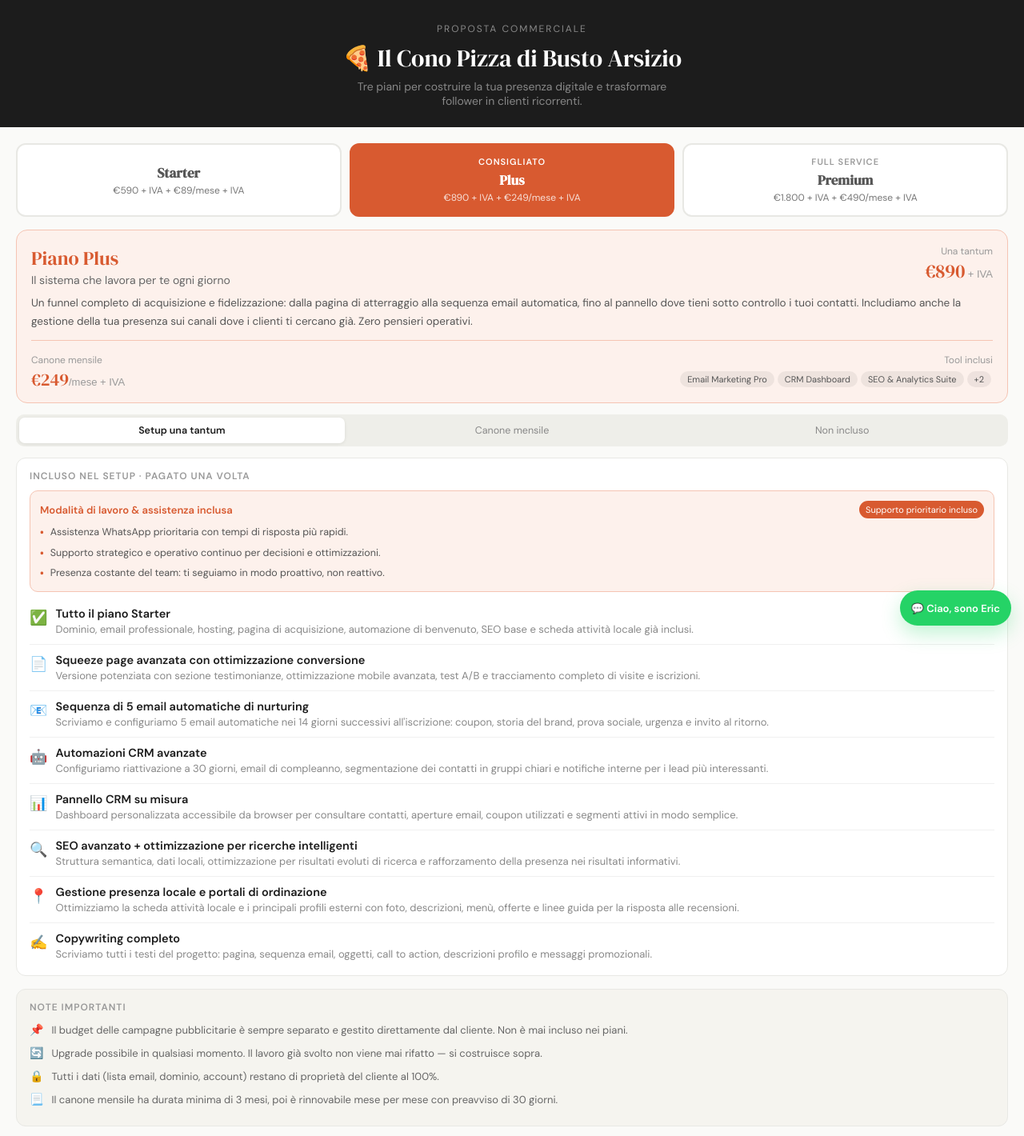
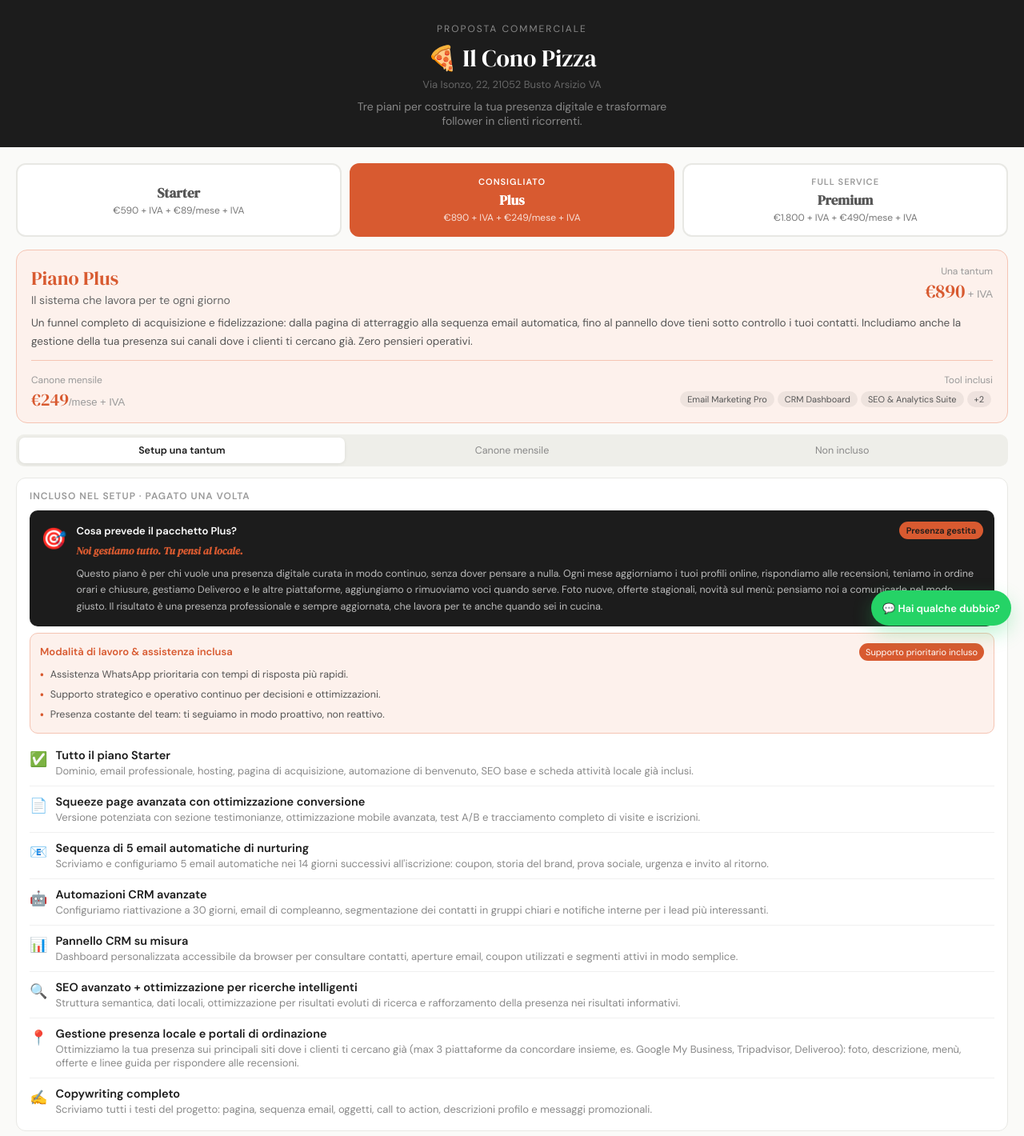
Before and after one commit to tave1013/preventivo-il-cono-pizza, a Next.js app: page / in a window 1280 px wide. Shown: the top 1420 px of the page at 80% size. Built offline with nearby package versions, Linux system fonts and the light colour scheme.

Commit message:
Aggiornamenti header e WhatsApp widget

```diff
--- a/app/page.jsx
+++ b/app/page.jsx
@@ -15,7 +15,7 @@ const plans = [
     highlight: false,
     badge: null,
     disclaimer: "Il canone mensile copre manutenzione tecnica e operatività del sistema. Qualsiasi modifica a contenuti, copy, automazioni o landing page è extra e viene preventivata separatamente.",
-    summary: "Costruiamo la tua identità digitale da zero: dominio, email professionale, pagina di acquisizione contatti e primo sistema automatico di benvenuto. Il cliente ti trova, ti scrive, riceve la promozione — tutto senza che tu faccia nulla a mano.",
+    summary: "Costruiamo la tua identità digitale da zero: dominio, email professionale, pagina di acquisizione contatti e primo sistema automatico di benvenuto. Il cliente ti trova, ti scrive, riceve la promozione. Tutto senza che tu faccia nulla a mano.",
     once_includes: [
       { label: "Registrazione e configurazione dominio", sub: "Scegliamo insieme il dominio migliore, gestiamo acquisto e configurazioni tecniche, colleghiamo tutto correttamente e ti consegniamo una base digitale pronta in tempi rapidi.", icon: "🌐" },
       { label: "Email professionale aziendale", sub: "Impostiamo caselle professionali (es. info@, ordini@), firma coerente con il brand e protezioni anti-spam, così comunichi in modo serio e affidabile fin dal primo contatto.", icon: "📧" },
@@ -54,7 +54,7 @@ const plans = [
       { label: "Automazioni CRM avanzate", sub: "Configuriamo riattivazione a 30 giorni, email di compleanno, segmentazione dei contatti in gruppi chiari e notifiche interne per i lead più interessanti.", icon: "🤖" },
       { label: "Pannello CRM su misura", sub: "Dashboard personalizzata accessibile da browser per consultare contatti, aperture email, coupon utilizzati e segmenti attivi in modo semplice.", icon: "📊" },
       { label: "SEO avanzato + ottimizzazione per ricerche intelligenti", sub: "Struttura semantica, dati locali, ottimizzazione per risultati evoluti di ricerca e rafforzamento della presenza nei risultati informativi.", icon: "🔍" },
-      { label: "Gestione presenza locale e portali di ordinazione", sub: "Ottimizziamo la scheda attività locale e i principali profili esterni con foto, descrizioni, menù, offerte e linee guida per la risposta alle recensioni.", icon: "📍" },
+      { label: "Gestione presenza locale e portali di ordinazione", sub: "Ottimizziamo la tua presenza sui principali siti dove i clienti ti cercano già (max 3 piattaforme da concordare insieme, es. Google My Business, Tripadvisor, Deliveroo): foto, descrizione, menù, offerte e linee guida per rispondere alle recensioni.", icon: "📍" },
       { label: "Copywriting completo", sub: "Scriviamo tutti i testi del progetto: pagina, sequenza email, oggetti, call to action, descrizioni profilo e messaggi promozionali.", icon: "✍️" },
     ],
     monthly_includes: [
@@ -79,12 +79,12 @@ const plans = [
     highlight: false,
     badge: "Full service",
     disclaimer: "Il canone mensile include tutti i servizi del piano. Sono incluse fino a 4 modifiche mensili a contenuti e copy esistenti. Nuove landing page, nuove sequenze email complete o nuovi funnel sono extra e vengono preventivati separatamente.",
-    summary: "Il pacchetto per chi vuole affidare tutto a noi: gestiamo le campagne pubblicitarie, attiviamo l'automazione sui social per acquisire lead in modo passivo e curiamo ogni canale online con continuità. Tu ti occupi della pizza — noi del resto.",
+    summary: "Il pacchetto per chi vuole affidare tutto a noi: gestiamo le campagne pubblicitarie, attiviamo l'automazione sui social per acquisire lead in modo passivo e curiamo ogni canale online con continuità. Tu ti occupi della pizza, noi del resto.",
     once_includes: [
       { label: "Tutto il piano Plus", sub: "Infrastruttura, funnel email completo, CRM, ottimizzazione della ricerca, presenza locale e copywriting sono già inclusi.", icon: "✅" },
-      { label: "Automazione conversazionale sui social", sub: "Quando un utente commenta una parola chiave sotto un contenuto riceve in automatico un messaggio privato con l'offerta e viene registrato come contatto.", icon: "🤖" },
+      { label: "Automazione conversazionale sui social", sub: "Configuriamo e testiamo automazioni basate su parole chiave: chi commenta o interagisce riceve in automatico un messaggio privato con l'offerta e viene registrato come contatto. Collaboriamo con la tua social media manager per ottimizzare i flussi, abbassare il costo di acquisizione e sfruttare al massimo ogni canale social, migliorando continuamente il sistema nel tempo.", icon: "🤖" },
       { label: "Integrazione social → sistema email marketing", sub: "I contatti acquisiti dai canali social entrano automaticamente nella lista, vengono segmentati e ricevono il percorso di nurturing senza lavoro manuale.", icon: "🔗" },
-      { label: "Setup campagne pubblicitarie a pagamento", sub: "Impostiamo tre campagne iniziali: notorietà, acquisizione contatti e retargeting, con tracciamento completo e pubblici personalizzati. Budget escluso.", icon: "📱" },
+      { label: "Setup campagne pubblicitarie a pagamento", sub: "Creiamo e lanciamo le prime campagne (notorietà, acquisizione contatti, retargeting) con tracciamento completo e pubblici personalizzati. Definiamo insieme alla tua social media manager la strategia pubblicitaria, per ottimizzare ogni euro del budget e ottenere il massimo ritorno possibile. Budget escluso e gestito direttamente dal cliente.", icon: "📱" },
       { label: "Creazione materiale creativo per le campagne", sub: "Prepariamo testi promozionali, angoli di comunicazione e brief creativo per i visual delle prime campagne incluse nel setup.", icon: "🎨" },
       { label: "Gestione strategica presenza locale", sub: "Aggiorniamo offerte, recensioni, menù e contenuti informativi sui principali canali esterni con un'impostazione strategica pronta da mantenere ogni mese.", icon: "📍" },
     ],
@@ -126,6 +126,27 @@ const costBreakdownData = {
   ],
 };
 
+const serviceProfiles = {
+  starter: {
+    icon: "🚀",
+    badge: "Avvio autonomo",
+    headline: "Ti costruiamo la base, poi sei autonomo. Ma non sei mai solo.",
+    body: "Questo piano è pensato per chi vuole avere il suo sistema online funzionante senza doversi occupare delle parti tecniche. Ci occupiamo noi di tutto il setup: dalla registrazione del dominio alla pagina pronta, fino all'email automatica. Tu ricevi le credenziali, una guida chiara su come gestire i contenuti e il nostro supporto nei primi passi. Il tuo focus rimane sul locale, noi facciamo partire il motore.",
+  },
+  plus: {
+    icon: "🎯",
+    badge: "Presenza gestita",
+    headline: "Noi gestiamo tutto. Tu pensi al locale.",
+    body: "Questo piano è per chi vuole una presenza digitale curata in modo continuo, senza dover pensare a nulla. Ogni mese aggiorniamo i tuoi profili online, rispondiamo alle recensioni, teniamo in ordine orari e chiusure, gestiamo Deliveroo e le altre piattaforme, aggiungiamo o rimuoviamo voci quando serve. Foto nuove, offerte stagionali, novità sul menù: pensiamo noi a comunicarle nel modo giusto. Il risultato è una presenza professionale e sempre aggiornata, che lavora per te anche quando sei in cucina.",
+  },
+  top: {
+    icon: "🎯",
+    badge: "Presenza gestita",
+    headline: "Noi gestiamo tutto. Tu pensi al locale.",
+    body: "Questo piano è per chi vuole una presenza digitale curata in modo continuo, senza dover pensare a nulla. Ogni mese aggiorniamo i tuoi profili online, rispondiamo alle recensioni, teniamo in ordine orari e chiusure, gestiamo Deliveroo e le altre piattaforme, aggiungiamo o rimuoviamo voci quando serve. Foto nuove, offerte stagionali, novità sul menù: pensiamo noi a comunicarle nel modo giusto. Il risultato è una presenza professionale e sempre aggiornata, che lavora per te anche quando sei in cucina.",
+  },
+};
+
 const supportPackages = {
   starter: {
     title: "Modalità di lavoro & assistenza inclusa",
@@ -165,7 +186,8 @@ export default function Preventivo() {
   const plan = plans.find((p) => p.id === active);
   const costs = costBreakdownData[active] || [];
   const support = supportPackages[active] || supportPackages.starter;
-  const whatsappUrl = `https://wa.me/393471234567?text=${encodeURIComponent("Ciao Eric, ho qualche dubbio sul preventivo e vorrei un confronto rapido.")}`;
+  const serviceProfile = serviceProfiles[active] || serviceProfiles.starter;
+  const whatsappUrl = `https://wa.me/393914272540?text=${encodeURIComponent("Ciao Eric, ho qualche dubbio sul preventivo e vorrei un confronto rapido.")}`;
 
   return (
     <div style={{ fontFamily: "'Georgia', serif", background: "#FAFAF8", minHeight: "100vh", padding: "0" }}>
@@ -189,9 +211,10 @@ export default function Preventivo() {
       {/* HEADER */}
       <div style={{ background: "#1C1C1C", padding: "28px 24px 24px", textAlign: "center" }}>
         <div style={{ fontSize: 12, color: "#888", letterSpacing: 2, textTransform: "uppercase", marginBottom: 8, fontFamily: "'DM Sans', sans-serif" }}>Proposta commerciale</div>
-        <h1 className="serif" style={{ fontSize: 30, color: "#fff", fontWeight: 400, marginBottom: 6 }}>
-          🍕 Il Cono Pizza di Busto Arsizio
+        <h1 className="serif" style={{ fontSize: 30, color: "#fff", fontWeight: 400, marginBottom: 4 }}>
+          🍕 Il Cono Pizza
         </h1>
+        <div style={{ fontSize: 13, color: "#666", fontFamily: "'DM Sans', sans-serif", marginBottom: 10 }}>Via Isonzo, 22, 21052 Busto Arsizio VA</div>
         <p style={{ fontSize: 14, color: "#888", fontFamily: "'DM Sans', sans-serif", maxWidth: 420, margin: "0 auto" }}>
           Tre piani per costruire la tua presenza digitale e trasformare follower in clienti ricorrenti.
         </p>
@@ -293,6 +316,17 @@ export default function Preventivo() {
             <div style={{ fontSize: 12, color: "#999", padding: "10px 0 6px", textTransform: "uppercase", letterSpacing: 1, fontFamily: "'DM Sans', sans-serif", fontWeight: 600 }}>
               Incluso nel setup · pagato una volta
             </div>
+            <div style={{ margin: "4px 0 8px", padding: "14px 14px", background: "#1C1C1C", borderRadius: 10, display: "flex", gap: 12, alignItems: "flex-start" }}>
+              <span style={{ fontSize: 26, flexShrink: 0, marginTop: 2 }}>{serviceProfile.icon}</span>
+              <div style={{ flex: 1 }}>
+                <div style={{ display: "flex", justifyContent: "space-between", gap: 8, alignItems: "center", marginBottom: 6 }}>
+                  <div style={{ fontSize: 13, color: "#fff", fontWeight: 700, fontFamily: "'DM Sans', sans-serif" }}>Cosa prevede il pacchetto {plan.name}?</div>
+                  <span style={{ fontSize: 11, color: "#1C1C1C", background: plan.color, borderRadius: 999, padding: "4px 9px", fontFamily: "'DM Sans', sans-serif", whiteSpace: "nowrap", fontWeight: 700 }}>{serviceProfile.badge}</span>
+                </div>
+                <div style={{ fontSize: 13, color: plan.color, fontWeight: 700, fontFamily: "'DM Serif Display', serif", marginBottom: 8, fontStyle: "italic", lineHeight: 1.4 }}>{serviceProfile.headline}</div>
+                <p style={{ fontSize: 12.5, color: "#bbb", lineHeight: 1.65, fontFamily: "'DM Sans', sans-serif", margin: 0 }}>{serviceProfile.body}</p>
+              </div>
+            </div>
             <div style={{ margin: "4px 0 8px", padding: "12px 12px", background: plan.bg, border: `1px solid ${plan.border}`, borderRadius: 10 }}>
               <div style={{ display: "flex", justifyContent: "space-between", gap: 8, alignItems: "center" }}>
                 <div style={{ fontSize: 13, color: plan.color, fontWeight: 700, fontFamily: "'DM Sans', sans-serif" }}>{support.title}</div>
@@ -379,7 +413,7 @@ export default function Preventivo() {
             </div>
             {plan.not_included.map((item, i) => (
               <div key={i} className="not-inc">
-                <span style={{ color: "#ccc", fontSize: 14 }}>✕</span>
+                <span style={{ color: "#E53E3E", fontSize: 14 }}>✕</span>
                 <span style={{ fontFamily: "'DM Sans', sans-serif" }}>{item}</span>
               </div>
             ))}
@@ -389,7 +423,7 @@ export default function Preventivo() {
                   Vuoi queste funzionalità?
                 </div>
                 <div style={{ fontSize: 13, color: "#666", fontFamily: "'DM Sans', sans-serif" }}>
-                  Sono incluse nel piano {plan.id === "starter" ? "Plus o Premium" : "Premium"}. Puoi fare upgrade in qualsiasi momento — il lavoro già fatto non si butta.
+                  Sono incluse nel piano {plan.id === "starter" ? "Plus o Premium" : "Premium"}. Puoi fare upgrade in qualsiasi momento, il lavoro già fatto non si butta.
                 </div>
               </div>
             )}
@@ -403,7 +437,7 @@ export default function Preventivo() {
           </div>
           {[
             { icon: "📌", text: "Il budget delle campagne pubblicitarie è sempre separato e gestito direttamente dal cliente. Non è mai incluso nei piani." },
-            { icon: "🔄", text: "Upgrade possibile in qualsiasi momento. Il lavoro già svolto non viene mai rifatto — si costruisce sopra." },
+            { icon: "🔄", text: "Upgrade possibile in qualsiasi momento. Il lavoro già svolto non viene mai rifatto, si costruisce sopra." },
             { icon: "🔒", text: "Tutti i dati (lista email, dominio, account) restano di proprietà del cliente al 100%." },
             { icon: "📃", text: "Il canone mensile ha durata minima di 3 mesi, poi è rinnovabile mese per mese con preavviso di 30 giorni." },
           ].map((n, i) => (
@@ -452,6 +486,15 @@ export default function Preventivo() {
           </div>
         </div>
 
+        {/* BOX OBIETTIVO FINALE */}
+        <div style={{ marginTop: 14, padding: "14px 14px", background: "#FFFBEA", border: "1px solid #F5E97A", borderRadius: 12, display: "flex", gap: 12, alignItems: "flex-start" }}>
+          <span style={{ fontSize: 26, flexShrink: 0, marginTop: 2 }}>⭐</span>
+          <div>
+            <div style={{ fontSize: 13, fontWeight: 700, color: "#92700A", fontFamily: "'DM Sans', sans-serif", marginBottom: 6 }}>L'obiettivo finale, indipendentemente dal piano scelto</div>
+            <p style={{ fontSize: 12.5, color: "#6B5500", lineHeight: 1.68, fontFamily: "'DM Sans', sans-serif", margin: 0 }}>Costruire un sistema che lavora per te ogni giorno: acquisire nuovi clienti, mantenere una presenza online curata e coerente su tutte le piattaforme (testi, grafica, video e informazioni sempre aggiornate) e garantire una risposta tempestiva a ogni messaggio. Un'unica macchina ben oliata fatta di automazioni, gestione dei profili, email marketing e supporto costante. Lavoriamo in stretta collaborazione con tutte le figure che già supportano la tua attivita: fotografa, social media manager, grafico, titolare e chiunque altro faccia parte del team. Tutti con un unico obiettivo condiviso. Seleziona il piano che fa per te e iniziamo a costruire le basi digitali della tua attivita.</p>
+          </div>
+        </div>
+
         {/* FOOTER */}
         <footer style={{ marginTop: 16, background: "#fff", border: "1px solid #E8E8E4", borderRadius: 12, padding: "14px 16px", textAlign: "center" }}>
           <div style={{ fontSize: 12, color: "#999", textTransform: "uppercase", letterSpacing: 1, fontFamily: "'DM Sans', sans-serif", fontWeight: 600 }}>
@@ -482,7 +525,7 @@ export default function Preventivo() {
             minHeight: 44,
           }}
         >
-          💬 Ciao, sono Eric
+          💬 Hai qualche dubbio?
         </button>
       </div>
 
@@ -501,7 +544,7 @@ export default function Preventivo() {
             </div>
 
             <p style={{ margin: 0, fontSize: 13, color: "#666", lineHeight: 1.6, fontFamily: "'DM Sans', sans-serif" }}>
-              Ciao, sono Eric. Se hai dubbi o domande sul preventivo, o vuoi una versione ancora più su misura, scrivimi pure direttamente: sarò felice di aiutarti.
+              Ciao, sono Eric! Sono qui per te: se hai dubbi, domande sul preventivo o vuoi qualcosa di ancora più su misura per la tua attività, non esitare a scrivermi. Sarò felice di aiutarti!
             </p>
 
             <a
```
